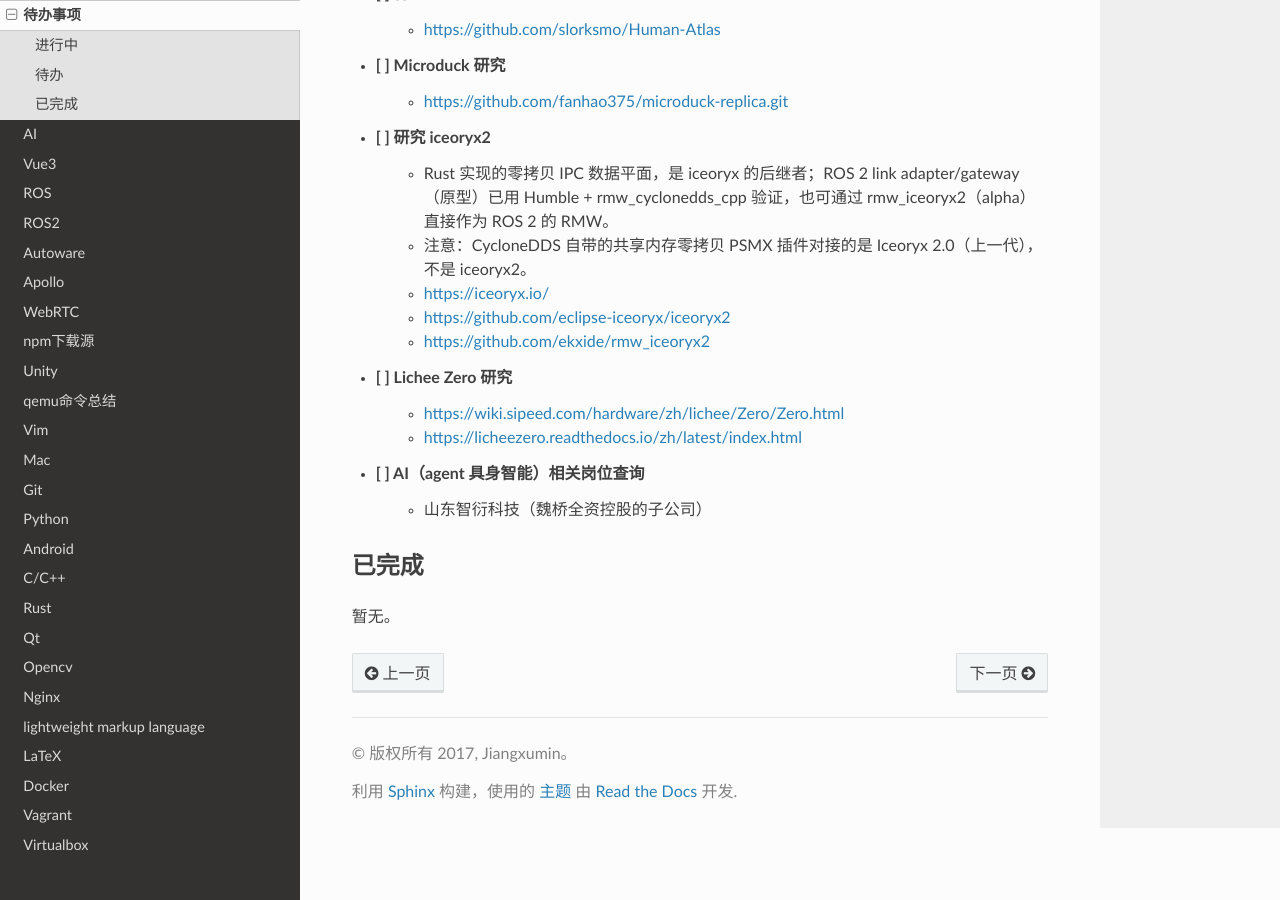
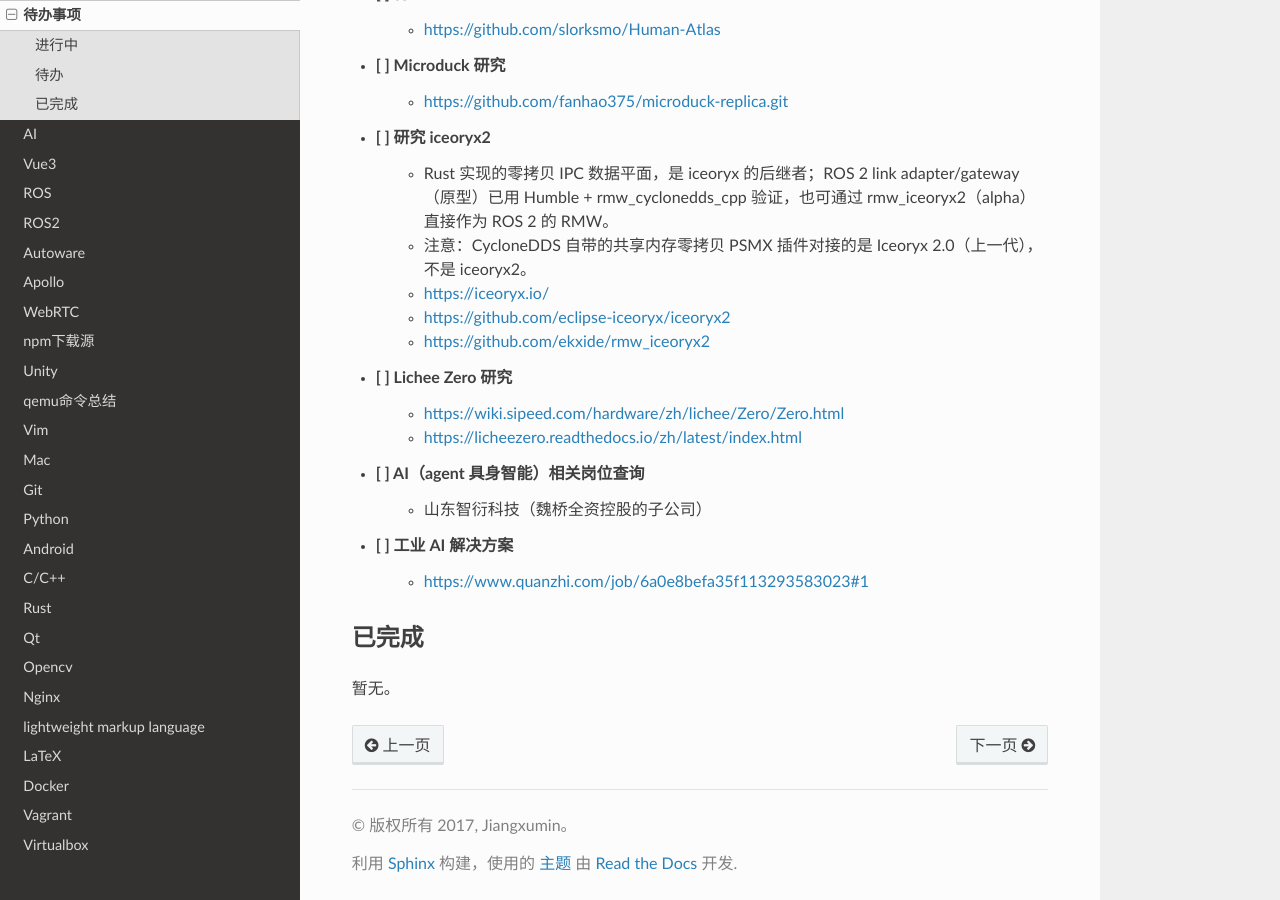
Before and after one commit to my-rds-store/my_space, a Sphinx documentation site: the page built from source/todolist.rst, in a window 1280 px wide and 900 px high, scrolled down 723 px. Built offline with Sphinx 7.4.7 and the Read the Docs theme 3.1.0, drawn with Linux system fonts in a browser that asks for light colours.

Commit message:
待办列表新增工业 AI 解决方案岗位链接
Co-Authored-By: Claude Code <noreply@anthropic.com>

```diff
--- a/source/todolist.rst
+++ b/source/todolist.rst
@@ -49,6 +49,9 @@
 * [ ] AI（agent 具身智能）相关岗位查询
     * 山东智衍科技（魏桥全资控股的子公司）
 
+* [ ] 工业 AI 解决方案
+    * https://www.quanzhi.com/job/6a0e8befa35f113293583023#1
+
 **********
 已完成
 **********
```
